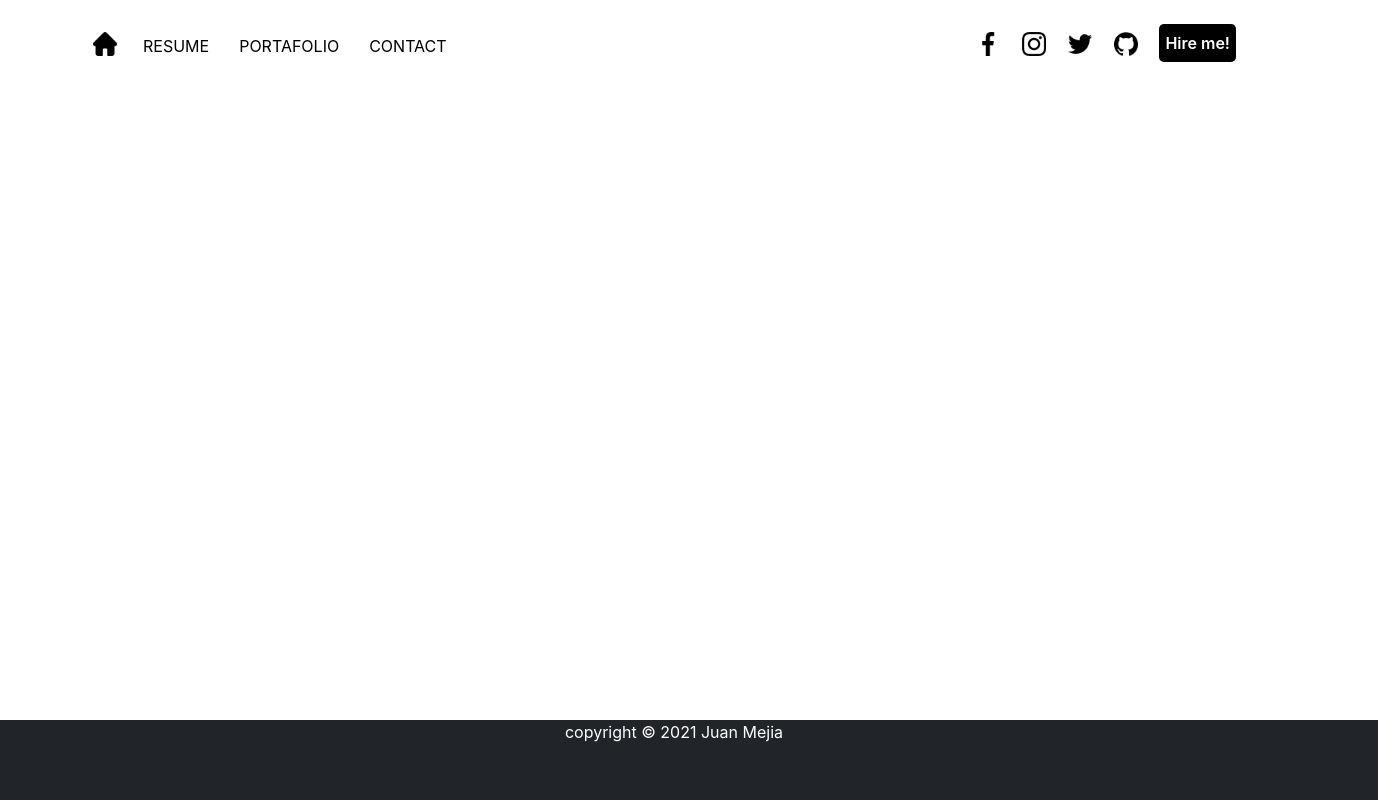
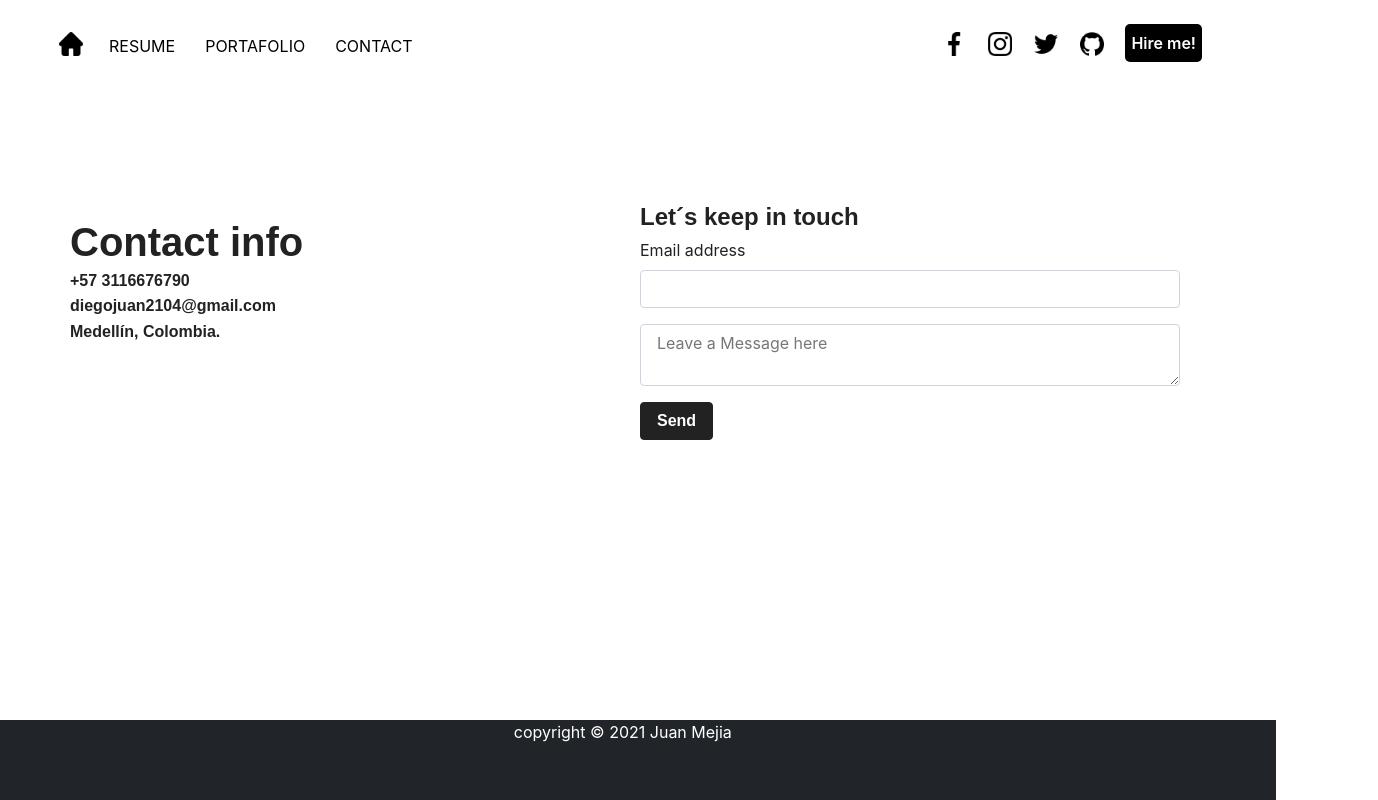
Before and after one commit to diegojuan2104/myPortafolio, a React (Create React App) app: page /contact in a window 1280 px wide. Shown: the whole page, 1378 px wide, since content can reach past the window. Built offline with nearby package versions, Linux system fonts and the light colour scheme; a web font is replaced by a local one.

Commit message:
Contact page implemented

```diff
--- a/src/App.js
+++ b/src/App.js
@@ -7,6 +7,7 @@ import Footer from "./components/Footer.component";
 //Pages
 import ResumePage from "./pages/Resume.page";
 import PortafolioPage from "./pages/Portafolio.page";
+import ContactPage from "./pages/Contact.page"
 
 function App() {
   return (
@@ -24,6 +25,10 @@ function App() {
             <Switch>
               <Route exact path="/portafolio" component={PortafolioPage} />
             </Switch>
+
+            <Switch>
+              <Route exact path="/contact" component={ContactPage} />
+            </Switch>
           </div>
         <div className="row mt-4 align-self-end">
           <Footer />
--- a/src/index.css
+++ b/src/index.css
@@ -59,7 +59,7 @@ body {
 }
 
 .foot{
-  width: 110vw;
+  width: 102vw;
   background-color: #212529;
   height: 10vh;
 }
--- a/src/pages/Contact.page.jsx
+++ b/src/pages/Contact.page.jsx
@@ -2,7 +2,29 @@ import React from 'react';
 
 const ContactPage = () => {
     return (
+        <div className="container">
+            <div className=" row">
+                <div className="col  col-xl-6 col-xs-12 mt-3">
+                    <h1>Contact info</h1>
+                    <h6>+57 3116676790</h6>
+                    <h6>diegojuan2104@gmail.com</h6>
+                    <h6>Medellín, Colombia.</h6>
+                </div>
+                <form className="col col-sm-12 col-lg-6" action="">
+                    <h4>Let´s keep in touch</h4>
+                    <div class="mb-3">
+                        <label for="exampleInputEmail1" class="form-label">Email address</label>
+                        <input type="te" class="form-control" id="exampleInputEmail1"></input>
+                    </div>
 
+                    <div class="form-floating">
+                        <textarea class="form-control" placeholder="Leave a Message here" id="floatingTextarea"></textarea>
+                    </div>
+                    <button type="submit" class="mt-3 btn btn-dark">Send</button>
+                </form>
+            </div>
+
+        </div>
 
     );
 }
```
Also changed, not shown: 1 other file (tests, documents, lock files or other folders).
